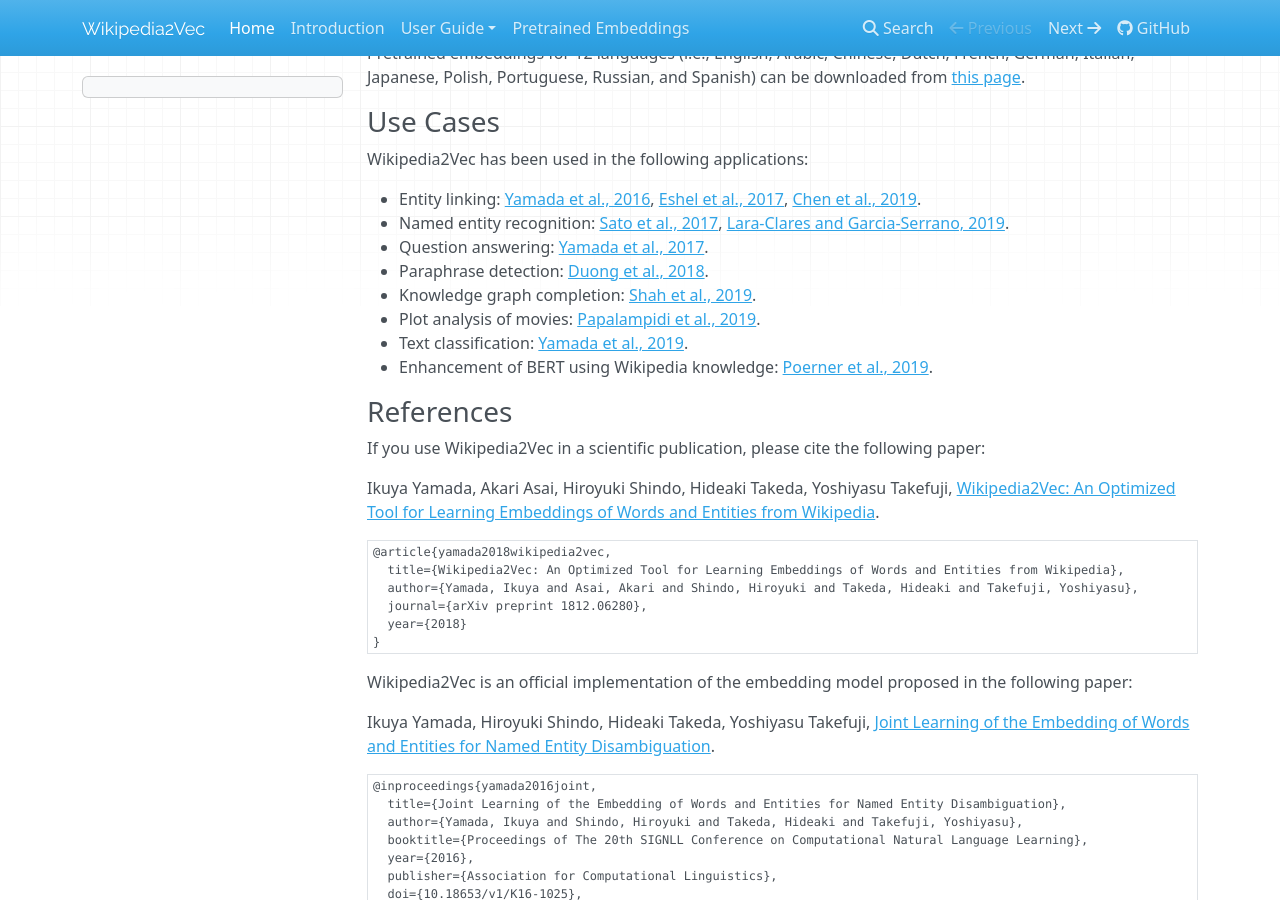
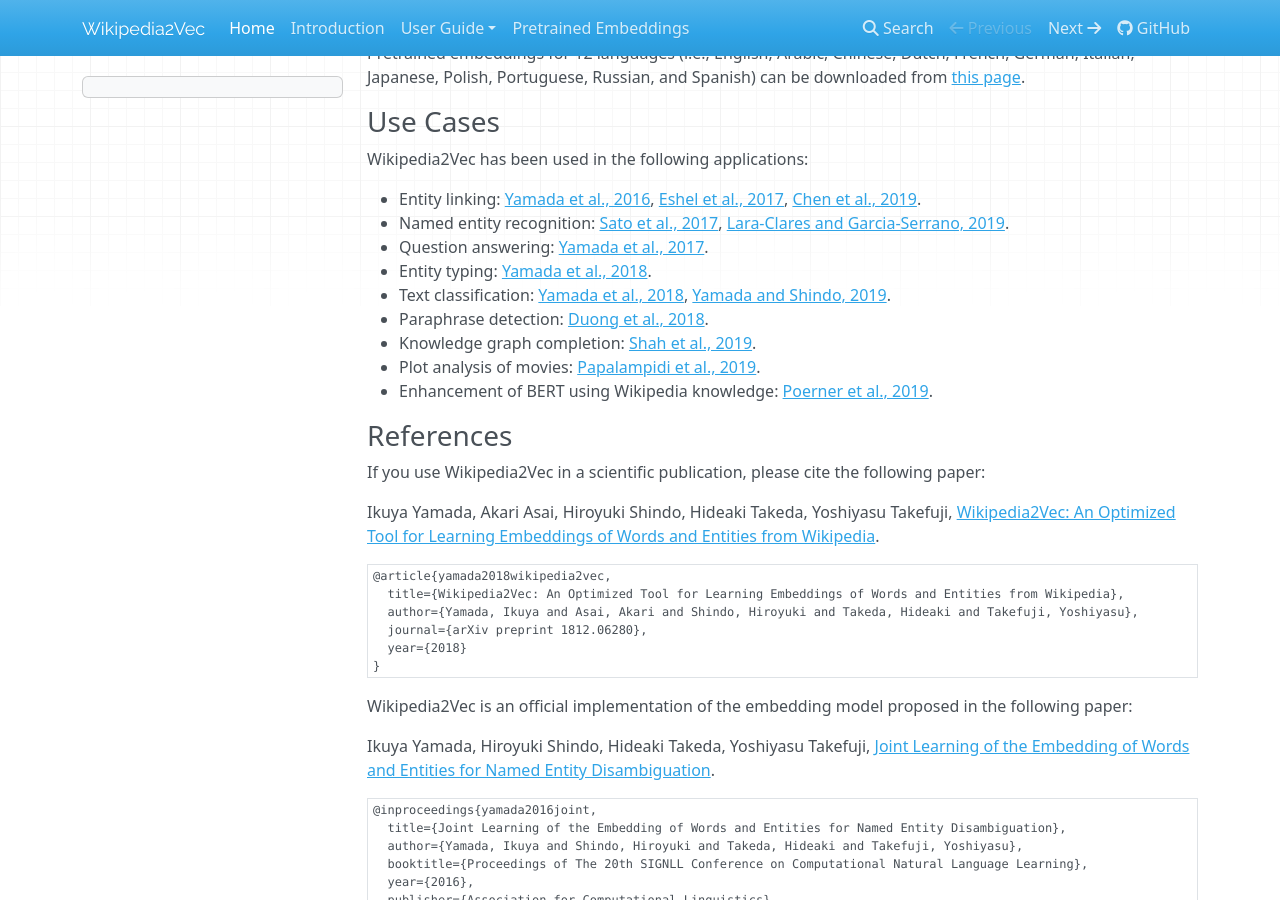
Before and after one commit to wikipedia2vec/wikipedia2vec, an MkDocs documentation site: the page built from docs/index.md, in a window 1280 px wide and 900 px high, scrolled down 543 px. Built offline with MkDocs 1.6.1, drawn with Linux system fonts in a browser that asks for light colours; nearby versions of some CDN libraries; old or Windows-style settings are respelled for this version of MkDocs.

```diff
--- a/docs/index.md
+++ b/docs/index.md
@@ -26,10 +26,11 @@ Wikipedia2Vec has been used in the following applications:
 * Entity linking: [Yamada et al., 2016](https://arxiv.org/abs/1601.01343), [Eshel et al., 2017](https://arxiv.org/abs/1706.09147), [Chen et al., 2019](https://arxiv.org/abs/1911.03834).
 * Named entity recognition: [Sato et al., 2017](http://www.aclweb.org/anthology/I17-2017), [Lara-Clares and Garcia-Serrano, 2019](http://ceur-ws.org/Vol-2421/eHealth-KD_paper_6.pdf).
 * Question answering: [Yamada et al., 2017](https://arxiv.org/abs/1803.08652).
+* Entity typing: [Yamada et al., 2018](https://arxiv.org/abs/1806.02960).
+* Text classification: [Yamada et al., 2018](https://arxiv.org/abs/1806.02960), [Yamada and Shindo, 2019](https://arxiv.org/abs/1909.01259).
 * Paraphrase detection: [Duong et al., 2018](https://ieeexplore.ieee.org/abstract/document/8606845).
 * Knowledge graph completion: [Shah et al., 2019](https://aaai.org/ojs/index.php/AAAI/article/view/4162).
 * Plot analysis of movies: [Papalampidi et al., 2019](https://arxiv.org/abs/1908.10328).
-* Text classification: [Yamada et al., 2019](https://arxiv.org/abs/1909.01259).
 * Enhancement of BERT using Wikipedia knowledge: [Poerner et al., 2019](https://arxiv.org/abs/1911.03681).
 
 ### References
```
Also changed, not shown: README.md (+2 -1 lines).
